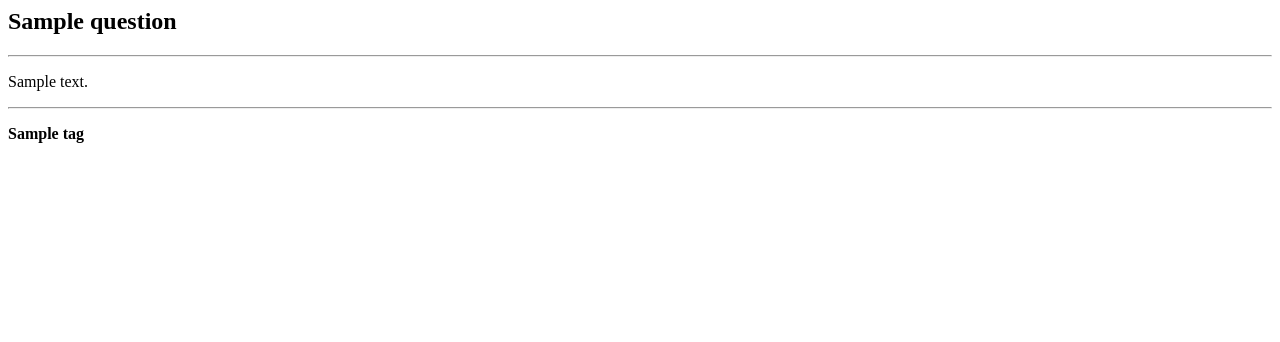
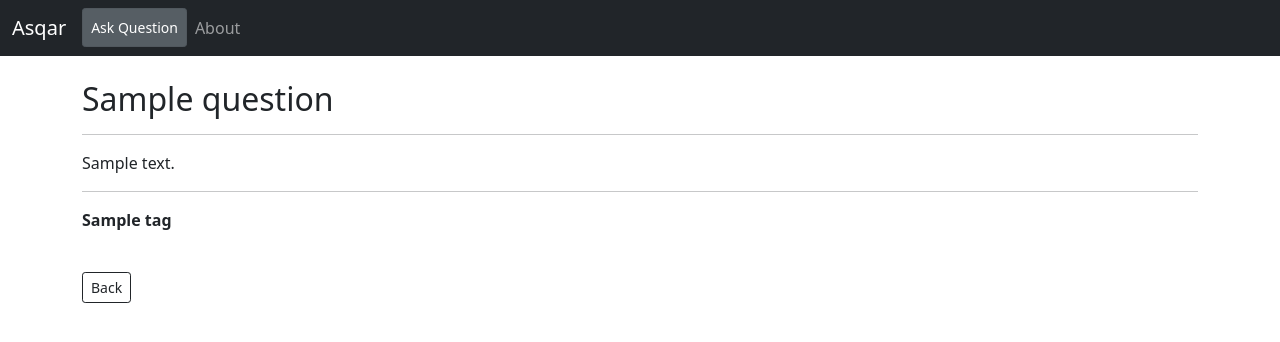
Before and after one commit to amir-mhd/karademy_question_answer, a Django app: page /question_detail/1 in a window 1280 px wide. Shown: the top 342 px of the page. Run offline with Django 3.2, Linux system fonts and the light colour scheme; tables that the repository leaves empty hold one stand-in row (values such as "Sample post"); some libraries are stand-ins or nearby versions.

Commit message:
adding style on pages and linking different pages to eachother

```diff
--- a/question/views.py
+++ b/question/views.py
@@ -1,4 +1,4 @@
-from django.shortcuts import render
+from django.shortcuts import render, get_object_or_404
 from django.views.generic import ListView, DetailView, CreateView
 from .models import Question
 from .forms import QuestionForm
@@ -8,7 +8,6 @@ class HomeListView(ListView):
     queryset = Question.objects.all()
     context_object_name = "questions"
     template_name = "question/question.html"
-    # ordering = ["-created_date"]
 
 
 class QuestionDetailView(DetailView):
--- a/templates/base.html
+++ b/templates/base.html
@@ -8,8 +8,32 @@
         <!-- Bootstrap CSS -->
         <link href="https://cdn.jsdelivr.net/npm/bootstrap@5.0.0-beta1/dist/css/bootstrap.min.css" rel="stylesheet" integrity="sha384-giJF6kkoqNQ00vy+HMDP7azOuL0xtbfIcaT9wjKHr8RbDVddVHyTfAAsrekwKmP1" crossorigin="anonymous">
 
+        <title>
+            {% block title %}
+              Asqar
+            {% endblock %}
+        </title>
+
     </head>
     <body>
+        <nav class="navbar navbar-expand-lg navbar-dark bg-dark">
+            <div class="container-fluid">
+              <a class="navbar-brand" href="{% url 'questions' %}">Asqar</a>
+              <button class="navbar-toggler" type="button" data-bs-toggle="collapse" data-bs-target="#navbarSupportedContent" aria-controls="navbarSupportedContent" aria-expanded="false" aria-label="Toggle navigation">
+                <span class="navbar-toggler-icon"></span>
+              </button>
+              <div class="collapse navbar-collapse" id="navbarSupportedContent">
+                <ul class="navbar-nav me-auto mb-2 mb-lg-0">
+                  <li class="nav-item">
+                    <a class="nav-link active btn btn-secondary btn-sm" role="button" aria-current="page" href="{% url 'ask_question' %}">Ask Question</a>
+                  </li>
+                  <li class="nav-item">
+                    <a class="nav-link" href="{% url 'about' %}">About</a>
+                  </li>
+                </ul>
+              </div>
+            </div>
+          </nav>
 
         {% block content %}
         {% endblock %}
--- a/templates/question/question_detail.html
+++ b/templates/question/question_detail.html
@@ -1,9 +1,20 @@
+{% extends "base.html"%}
+{% block title %}
+    {{ question.title }}
+{% endblock %}
+
+
 {% block content %}
 
-    <h2> {{ question.title }} </h2>
-    <hr>
-    <p> {{ question.description|safe }} </p>
-    <hr>
-    <p><b>{{ question.tag }}</b></p>
+    <br>
+    <div class="container">
+        <h2> {{ question.title }} </h2>
+        <hr>
+        <p> {{ question.description|safe }} </p>
+        <hr>
+        <p><b>{{ question.tag }}</b></p>
+        <br>
+        <a href="{% url 'questions' %}" class="btn btn-outline-dark btn-sm">Back</a>
+    </div>
 
 {% endblock %}
--- a/templates/question_website/about.html
+++ b/templates/question_website/about.html
@@ -1,4 +1,8 @@
-<title>About Page</title>
+{% extends "base.html"%}
+{% block title %}
+    About
+{% endblock %}
+
 {% block content %}
 
     <h2>this is the about page here!</h2>
--- a/templates/users/login.html
+++ b/templates/users/login.html
@@ -1,3 +1,4 @@
+{% extends "base.html"%}
 {% load crispy_forms_tags %}
 {% block content %}
 
--- a/templates/users/register.html
+++ b/templates/users/register.html
@@ -1,3 +1,4 @@
+{% extends "base.html"%}
 {% load crispy_forms_tags %}
 {% block content %}
 
```
Also changed, not shown: templates/question/ask_question.html (+8 -0 lines), templates/question/question.html (+10 -1 lines).
